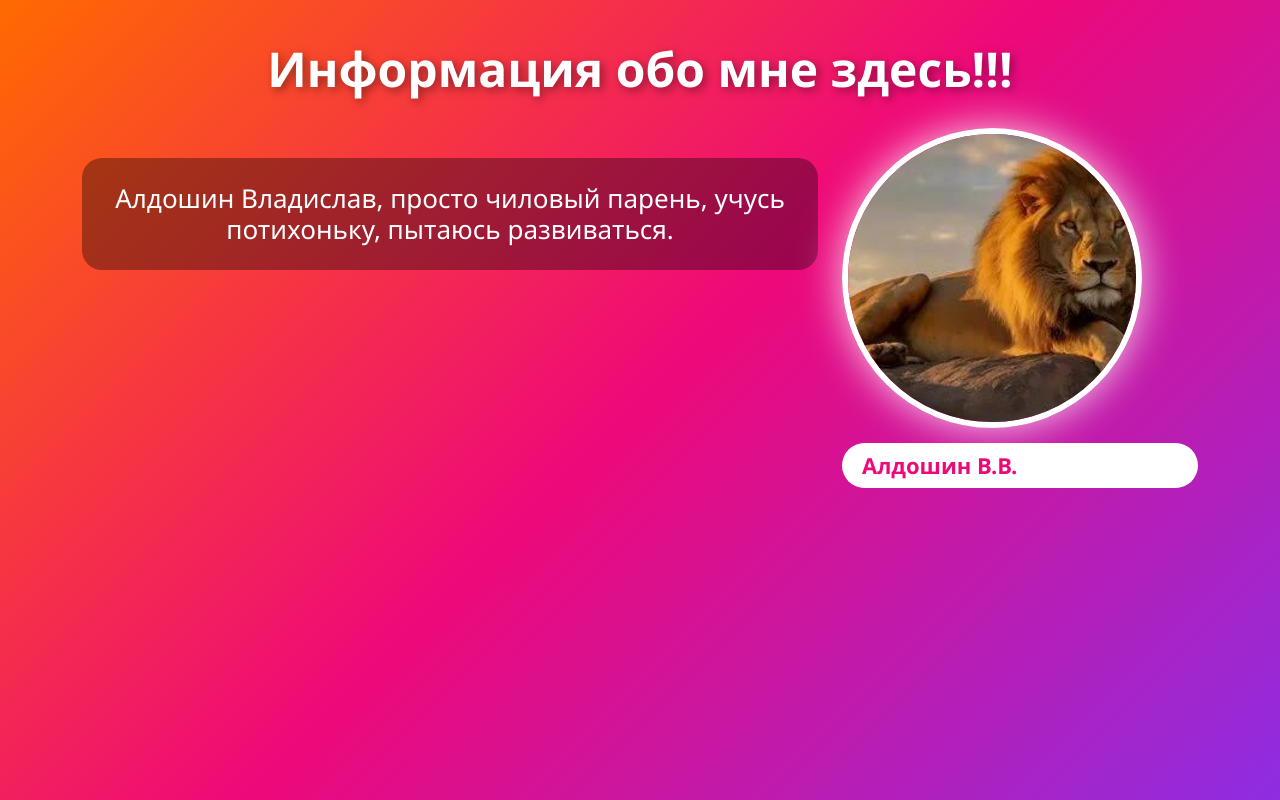
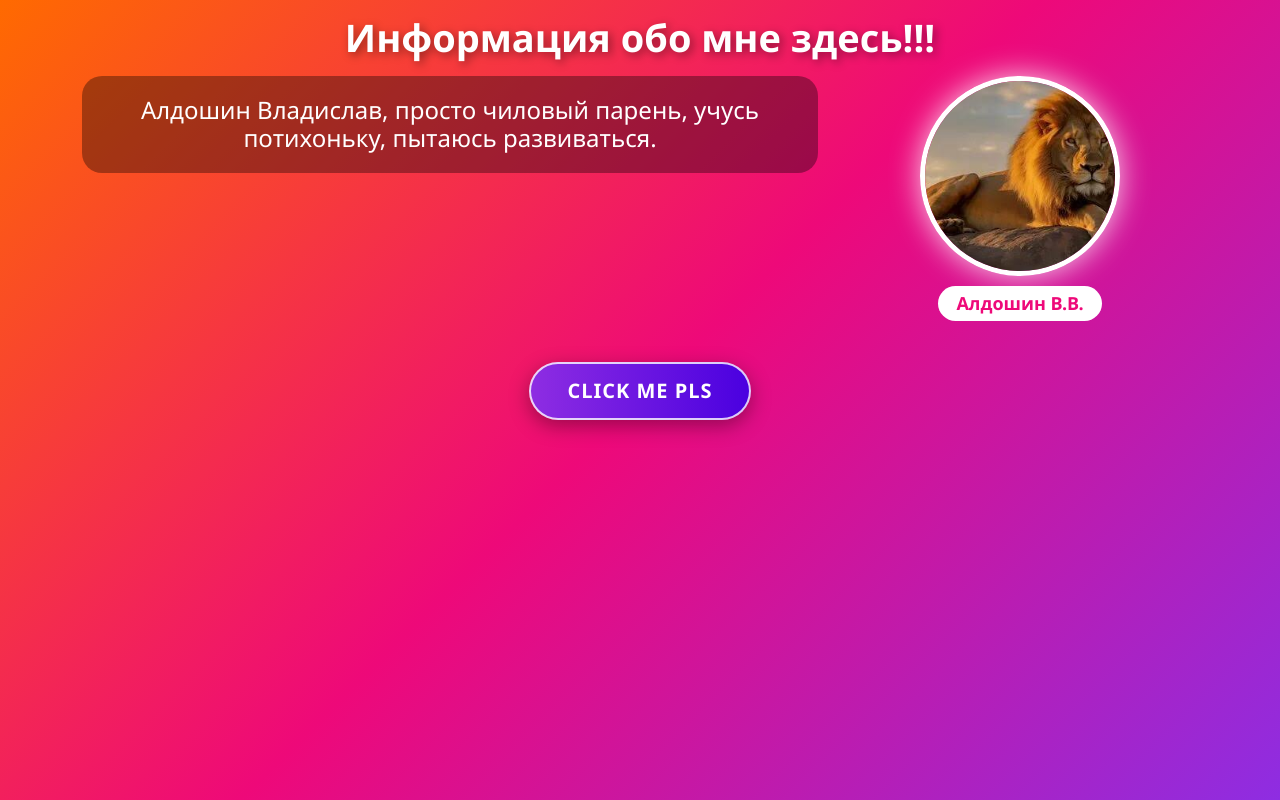
Before and after one commit to bobcrownbob-bit/my_first_website, a plain HTML site: page web/index.html in a window 1280 px wide. Drawn offline with nearby package versions, Linux system fonts and the light colour scheme.

Commit message:
Added js button

```diff
--- a/web/CSS/style.css
+++ b/web/CSS/style.css
@@ -1,3 +1,4 @@
+/* Яркий фон на всю страницу */
 body {
     margin: 0;
     min-height: 100vh;
@@ -7,41 +8,43 @@ body {
     color: #ffffff;
 }
 
+/* Меньше отступов — всё поднимается выше */
 .container {
-    padding-top: 40px;
-    padding-bottom: 40px;
+    padding-top: 15px;
+    padding-bottom: 10px;
 }
 
 h1 {
     text-align: center;
     font-weight: 800;
-    font-size: 48px;
+    font-size: 38px;
     text-shadow: 3px 3px 10px rgba(0, 0, 0, 0.4);
-    margin-bottom: 30px;
+    margin-bottom: 15px;
 }
 
 h2 {
     text-align: center;
-    font-size: 26px;
+    font-size: 24px;
     background: rgba(0, 0, 0, 0.35);
-    padding: 25px;
+    padding: 20px;
     border-radius: 20px;
-    margin-top: 30px;
 }
 
-.photo_block {
+/* Колонка с фото — всё по центру */
+.col-4 {
     display: flex;
     flex-direction: column;
     align-items: center;
 }
 
+/* Фото: круглое, поменьше, с белой рамкой и свечением */
 .img_size {
-    width: 300px;
-    height: 300px;
+    width: 200px;
+    height: 200px;
     object-fit: cover;
     border-radius: 50%;
-    border: 6px solid #ffffff;
-    box-shadow: 0 0 40px rgba(255, 255, 255, 0.8);
+    border: 5px solid #ffffff;
+    box-shadow: 0 0 30px rgba(255, 255, 255, 0.8);
     transition: transform 0.4s;
 }
 
@@ -50,11 +53,61 @@ h2 {
 }
 
 .title_photo {
-    margin-top: 15px;
-    font-size: 22px;
+    margin-top: 10px;
+    font-size: 18px;
     font-weight: bold;
     background: #ffffff;
     color: #ee0979;
-    padding: 6px 20px;
+    padding: 4px 18px;
     border-radius: 30px;
 }
+
+/* Блок с кнопкой — ближе к контенту */
+.button_js {
+    text-align: center;
+    margin-top: 0;
+}
+
+/* Кнопка: «стеклянная», с переливающимся градиентом */
+#myButton {
+    font-size: 20px;
+    font-weight: bold;
+    letter-spacing: 1px;
+    text-transform: uppercase;
+    padding: 12px 36px;
+    color: #ffffff;
+    background: linear-gradient(90deg, #8e2de2, #4a00e0, #8e2de2);
+    background-size: 200% 100%;
+    border: 2px solid rgba(255, 255, 255, 0.8);
+    border-radius: 50px;
+    box-shadow: 0 6px 20px rgba(0, 0, 0, 0.35);
+    cursor: pointer;
+    transition: background-position 0.5s, transform 0.2s, box-shadow 0.2s;
+}
+
+#myButton:hover {
+    background-position: 100% 0;
+    transform: translateY(-3px);
+    box-shadow: 0 10px 25px rgba(0, 0, 0, 0.45);
+}
+
+#myButton:active {
+    transform: translateY(1px) scale(0.97);
+}
+
+/* Картинка из кнопки — ограничена по высоте, чтобы влезала в экран */
+#demo img {
+    margin-top: 15px;
+    max-height: 300px;
+    width: auto;
+    border-radius: 15px;
+    border: 4px solid #ffffff;
+    box-shadow: 0 0 25px rgba(0, 0, 0, 0.4);
+    animation: appear 0.4s ease-out;
+}
+
+/* Плавное появление картинки */
+@keyframes appear {
+    from { opacity: 0; transform: scale(0.8); }
+    to   { opacity: 1; transform: scale(1); }
+}
--- a/web/index.html
+++ b/web/index.html
@@ -30,5 +30,14 @@
         </div>
     </div>
 
+    <div class="container">
+        <div class="row">
+            <div class="button_js col-12">
+                <button id="myButton">Click me pls</button>
+                <p id="demo"></p>
+            </div>
+        </div>
+    </div>
+    <script type="text/javascript" src="js/button.js"></script>
 </body>
 </html>
--- /dev/null
+++ b/web/js/button.js
@@ -0,0 +1,14 @@
+var count = 0;
+
+document.getElementById("myButton").onclick = function() {
+    count++;
+
+    if (count % 2 == 0) {
+        document.getElementById("demo").innerHTML = "";
+    } else {
+        var img = document.createElement("img");
+        img.src = "image/ye.jpeg";
+        img.width = 300;
+        document.getElementById("demo").appendChild(img);
+    }
+};
```
Also changed, not shown: web/image/ye.jpeg (added).
